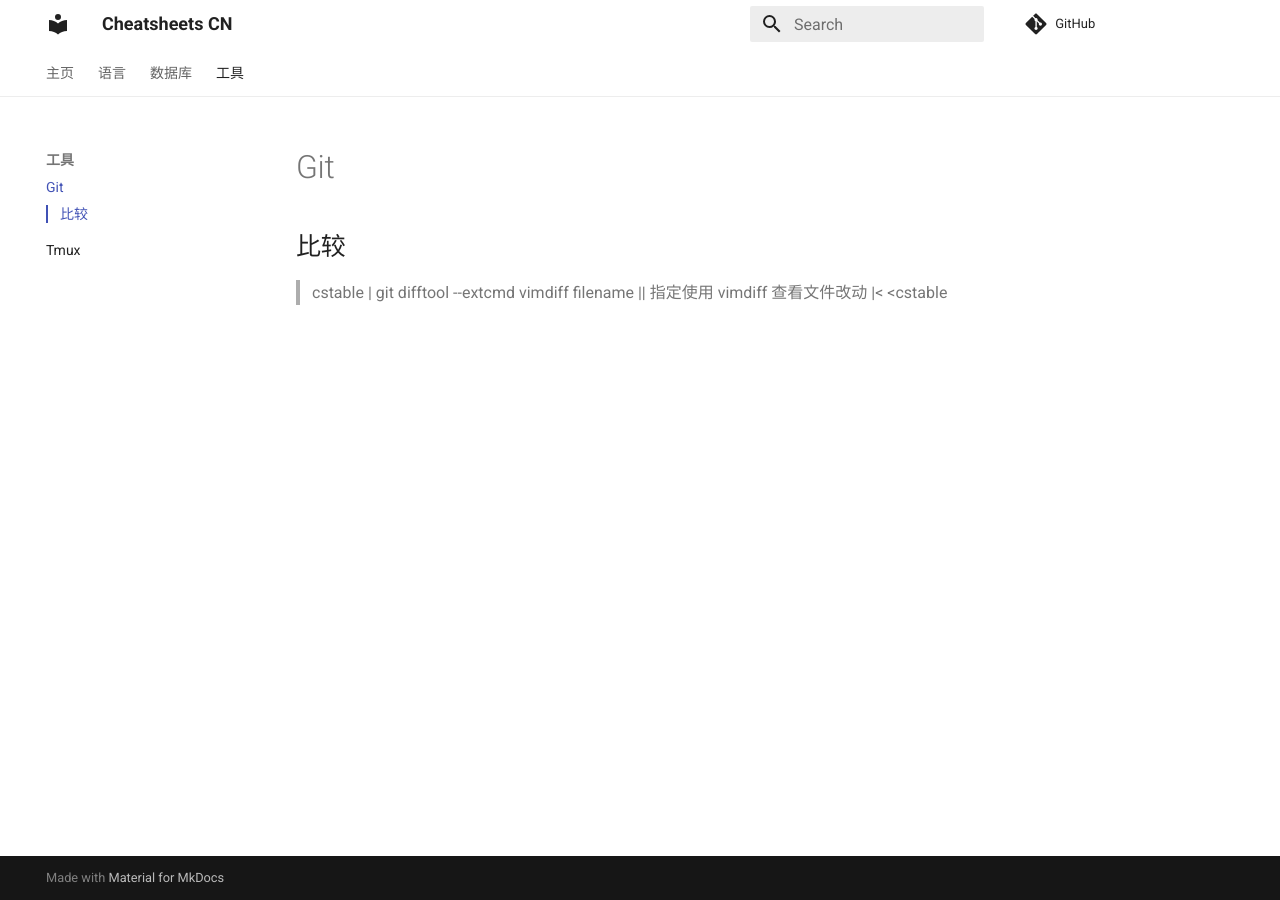
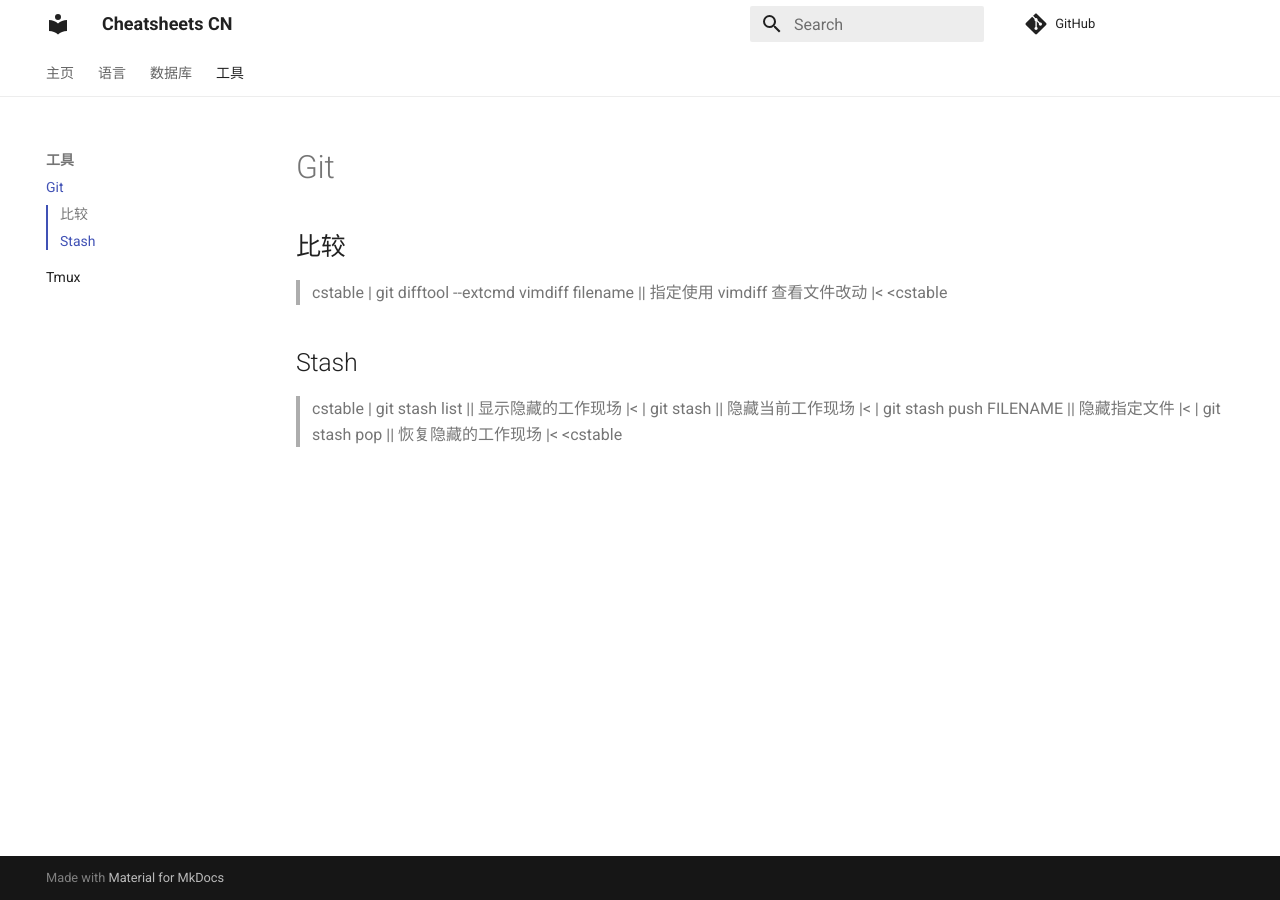
Before and after one commit to cheatsheets-cn/cheatsheets-cn, an MkDocs documentation site: the page built from docs/tools/git.md, in a window 1280 px wide. Built offline with MkDocs 1.6.1 and Material for MkDocs 9.7.7, drawn with Linux system fonts in a browser that asks for light colours; comment, search, counter and statistics services are not loaded.

Commit message:
docs: git 页面增加 stash 板块

```diff
--- a/docs/tools/git.md
+++ b/docs/tools/git.md
@@ -3,3 +3,12 @@
 >cstable
 >| git difftool --extcmd vimdiff filename || 指定使用 vimdiff 查看文件改动 |<
 <cstable
+
+## Stash
+
+>cstable
+>| git stash list          || 显示隐藏的工作现场 |<
+>| git stash               || 隐藏当前工作现场 |<
+>| git stash push FILENAME || 隐藏指定文件 |<
+>| git stash pop           || 恢复隐藏的工作现场 |<
+<cstable
```
